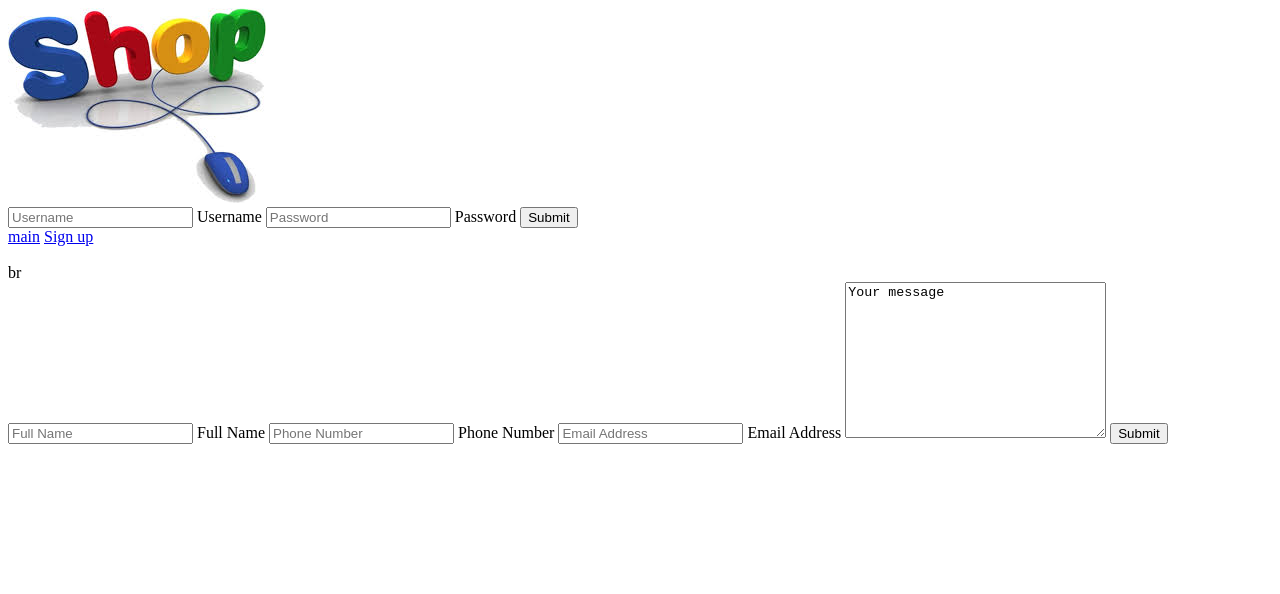
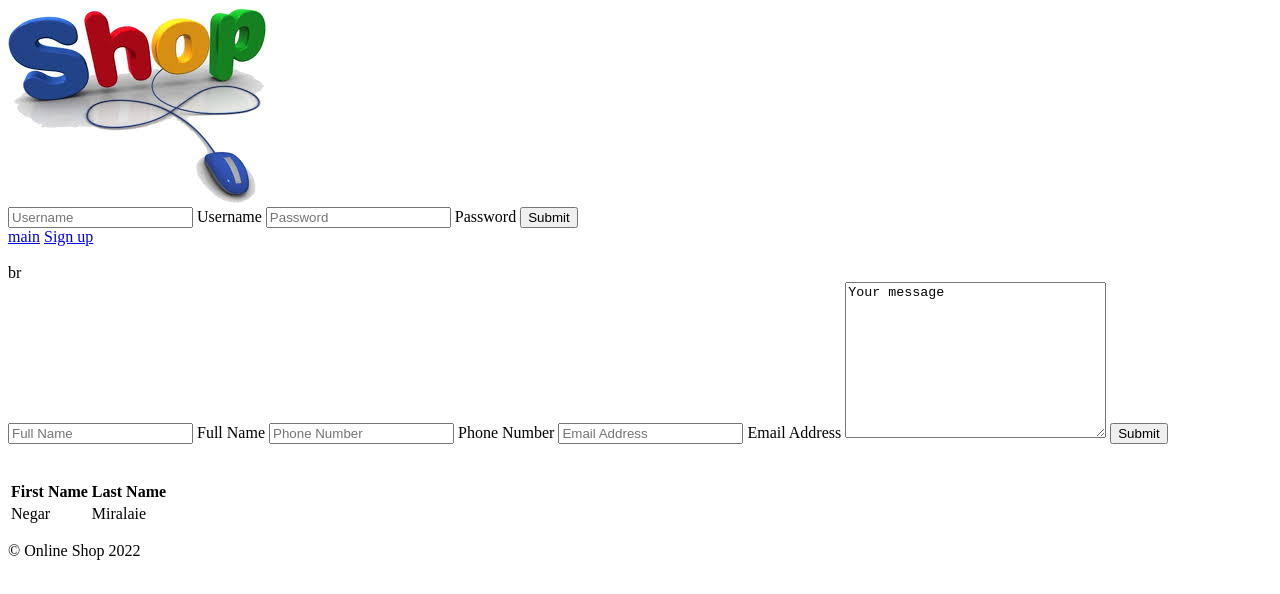
Before and after one commit to Mohammad-Shariat/group-project-001, a plain HTML site: page contact-us/index.html in a window 1280 px wide. Drawn offline with Linux system fonts and the light colour scheme.

Commit message:
added footer

```diff
--- a/contact-us/index.html
+++ b/contact-us/index.html
@@ -39,5 +39,24 @@
     </main>
     <br><br>
 
+
+    <footer>
+        <table>
+            <thead>
+                <tr>
+                    <th>First Name</th>
+                    <th>Last Name</th>
+                </tr>
+            </thead>
+            <tbody>
+                <tr>
+                    <td>Negar</td>
+                    <td>Miralaie</td>
+                </tr>
+            </tbody>
+        </table>
+
+        <p>&copy Online Shop 2022</p>
+    </footer>
 </body>
 </html>
```
